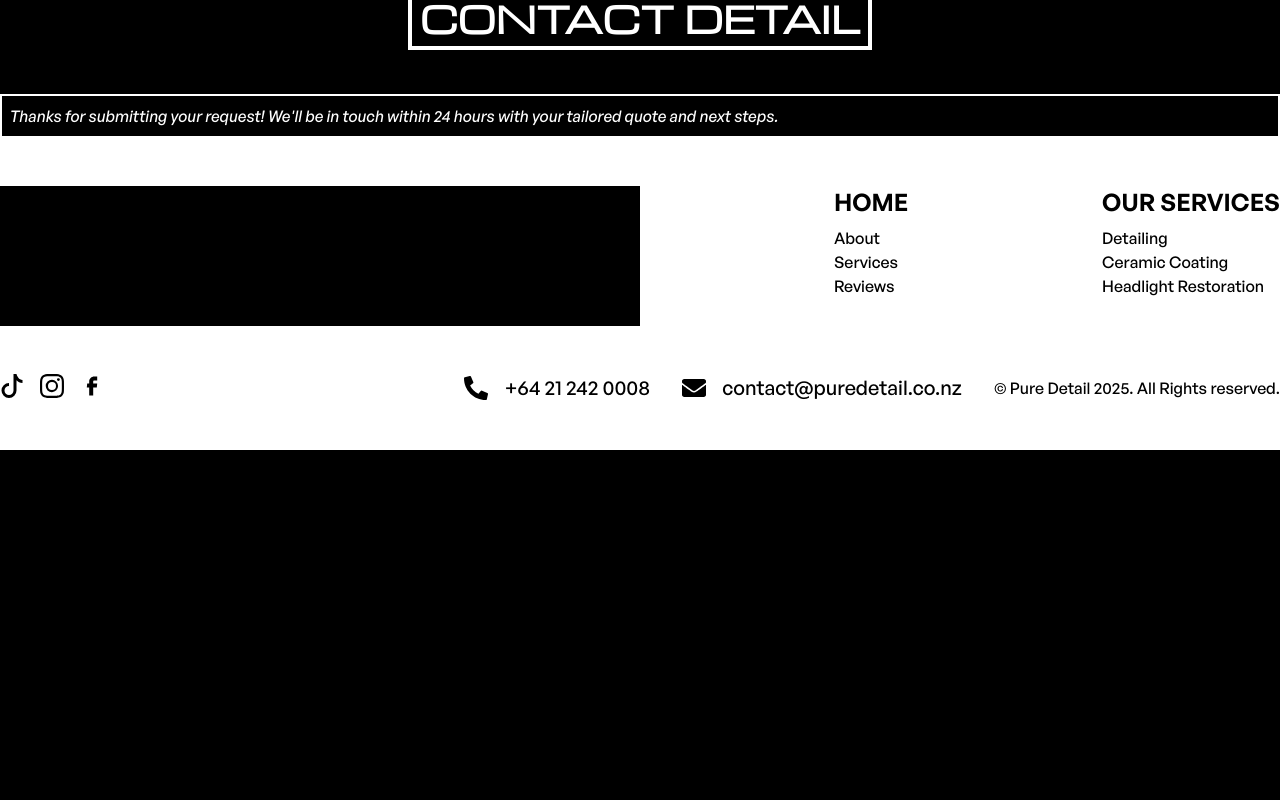
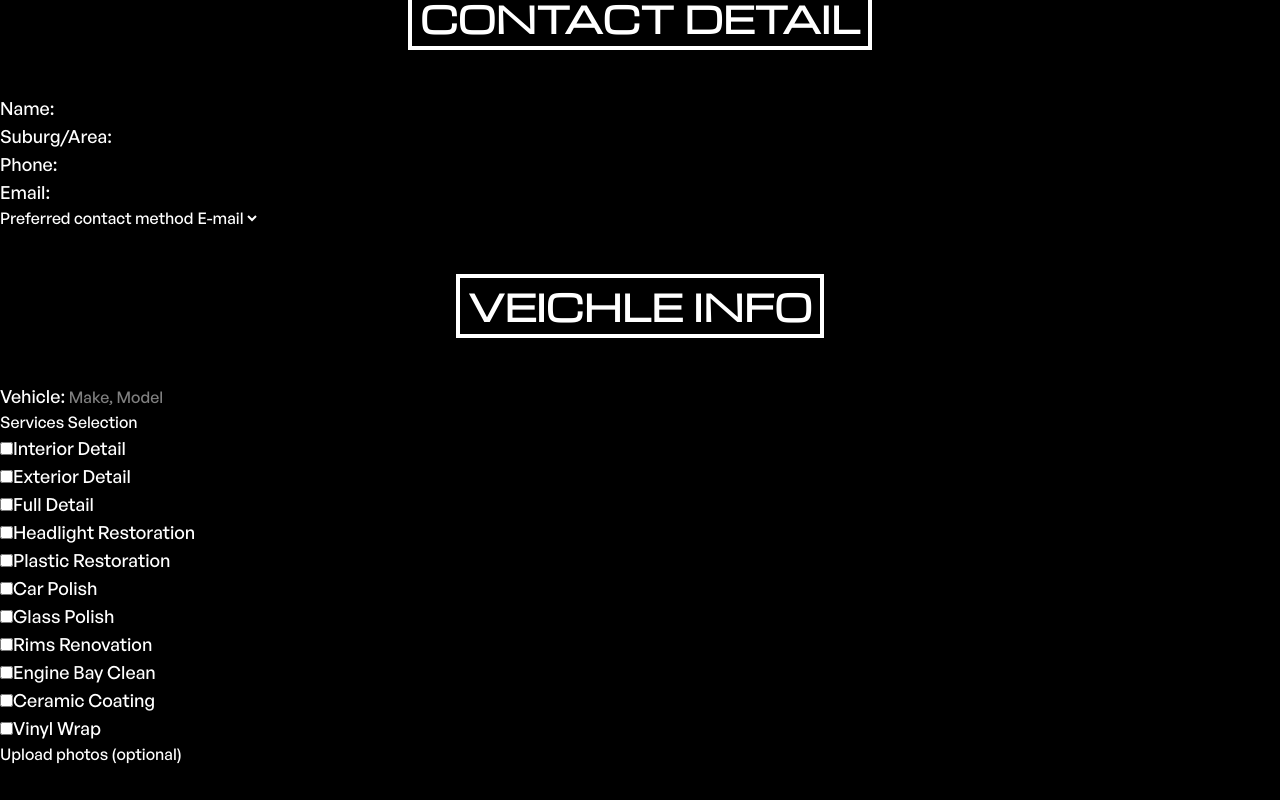
Before and after one commit to lucassdantas/pure_detail_website, a Next.js app: page /book in a window 1280 px wide. Shown: the part 600-1400 px from the top of the page. Before the commit the page ends 1050 px from the top, so only its background shows below. Built offline with nearby package versions, Linux system fonts and the light colour scheme.

Commit message:
building quote form

```diff
--- /dev/null
+++ b/src/app/book/ContactDetailsForm/index.tsx
@@ -0,0 +1,28 @@
+import { Section } from '@/app/components/Section'
+import React from 'react'
+
+export const ContactDetailsForm = () => {
+  const fields = [
+    {name:'Name', nameToCode:'name', type:'text'},
+    {name:'Suburg/Area', nameToCode:'suburb', type:'text'},
+    {name:'Phone', nameToCode:'phone', type:'text'},
+    {name:'Email', nameToCode:'email', type:'email'},
+  ]
+  return (
+    <form>
+      {fields.map(field => (
+        <fieldset key={field.nameToCode}>
+          <label htmlFor={field.nameToCode} className='text-lg'>{field.name}: </label>
+          <input name={field.nameToCode} id={field.nameToCode} type={field.type} className='underline-offset-1' />
+        </fieldset>
+      ))}
+      <fieldset>
+        <label htmlFor={'contactMethod'}>Preferred contact method</label>
+        <select name='contactMethod' id='contactMethod' >
+          <option value='email' className='text-black hover:text-black'>E-mail</option>
+          <option value='phone' className='text-black hover:text-black'>Phone</option>
+        </select>
+      </fieldset>
+    </form>
+  )
+}
--- a/src/app/book/QuoteForm/index.tsx
+++ /dev/null
@@ -1,7 +0,0 @@
-import React from 'react'
-
-export const QuoteForm = () => {
-  return (
-    <div>QuoteForm</div>
-  )
-}
--- /dev/null
+++ b/src/app/book/VeichleInfoForm/index.tsx
@@ -0,0 +1,91 @@
+import React from 'react'
+
+export const VehicleInfoForm = () => {
+
+  const fields = [
+    {
+      showNestedOptions:false, name:'Interior Detail', nameToCode:'interiorDetail', placeholder:'', type:'checkbox', options:[],
+      nestedOptions:[
+        {name:'Ae there any big/serious stains that need removing?', options:['Yes', 'No'], type:'select'},
+        {name:'Does your vehicle have pet hair?', options:['Yes', 'No'], type:'select'}
+      ]
+    },
+    {
+      showNestedOptions:false, name:'Exterior Detail', nameToCode:'exteriorDetail', placeholder:'', type:'checkbox', options:[],
+      nestedOptions:[
+        {name:'Condition', options:["Light dirty", 'Average', 'Heavy Dirt'], type:'select'}
+      ]
+    },
+    {
+      showNestedOptions:false, name:'Full Detail', nameToCode:'fullDetail', placeholder:'', type:'checkbox', options:[],
+      nestedOptions:[
+        {name:'Condition', options:["Light dirty", 'Average', 'Heavy Dirt'], type:'select'},
+        {name:'Are there any big/serious stains that need removing?', options:["Yes", 'No'], type:'select'},
+        {name:'Does your vehicle have pet hair', options:["Yes", 'No'], type:'select'},
+      ]
+    },
+    {
+      showNestedOptions:false, name:'Headlight Restoration', nameToCode:'headlightRestoration', placeholder:'', type:'checkbox', options:[],
+      nestedOptions:[
+        {name:'Are there any cracks in your headlights', options:["Yes", 'No'], type:'select'},
+      ]
+    },
+    {
+      showNestedOptions:false, name:'Plastic Restoration', nameToCode:'plasticRestoration', placeholder:'', type:'checkbox', options:[], nestedOptions:[]
+    },
+    {
+      showNestedOptions:false, name:'Car Polish', nameToCode:'carPolish', placeholder:'', type:'checkbox', options:[],
+      nestedOptions:[
+        {name:'Condition of paint', options:["Light Scratches", 'Medium scratches', 'Heavy scratches'], type:'select'},
+      ]
+    },
+    {
+      showNestedOptions:false, name:'Glass Polish', nameToCode:'glassPolish', placeholder:'', type:'checkbox', options:[],
+      nestedOptions:[
+        {name:'Are there any crack in the glass?', options:["Yes", "No"], type:'select'},
+      ]
+    },
+    {
+      showNestedOptions:false, name:'Rims Renovation', nameToCode:'rimsRenovation', placeholder:'', type:'checkbox', options:[],
+      nestedOptions:[
+        {name:'Condition of rims', options:["Lightly Scratched", 'Medium scratches', 'Heavily scratched/damaged'], type:'select'},
+      ]
+    },
+    {
+      showNestedOptions:false, name:'Engine Bay Clean', nameToCode:'rimsRenovation', placeholder:'', type:'checkbox', options:[],
+      nestedOptions:[]
+    },
+    {
+      showNestedOptions:false, name:'Ceramic Coating', nameToCode:'ceramicCoating', placeholder:'', type:'checkbox', options:[],
+      nestedOptions:[]
+    },
+    {
+      showNestedOptions:false, name:'Vinyl Wrap', nameToCode:'vinylWrap', placeholder:'', type:'checkbox', options:[],
+      nestedOptions:[
+        {name:'What are you looking for?', type:'text', placeholder:'e.g. full car wrap, roof wrap, bonnet wrap', options:[]}
+      ]
+    },
+
+
+
+  ]
+  return (
+    <form>
+      <fieldset >
+        <label htmlFor={'Vehicle'} className='text-lg'>Vehicle: </label>
+        <input  placeholder="Make, Model "/>
+      </fieldset>
+      <h3>Services Selection</h3>
+      {fields.map(field => (
+        <fieldset key={field.nameToCode}>
+          <input name={field.nameToCode} id={field.nameToCode} type={field.type} placeholder={field.name} className='underline-offset-1' />
+          <label htmlFor={field.nameToCode} className='text-lg'>{field.name} </label>
+        </fieldset>
+      ))}
+      <fieldset>
+        <label htmlFor={'optionalUpload'}>Upload photos (optional)</label>
+        <input name='optionalUpload' id='optionalUpload' />
+      </fieldset>
+    </form>
+  )
+}
--- a/src/app/book/page.tsx
+++ b/src/app/book/page.tsx
@@ -1,3 +1,5 @@
+import { ContactDetailsForm } from "@/app/book/ContactDetailsForm";
+import { VehicleInfoForm } from "@/app/book/VeichleInfoForm";
 import { Banner } from "@/app/components/Banner";
 import { HighLightedText } from "@/app/components/HighLightedText";
 import { HighLightedTitle } from "@/app/components/HighLightedTitle";
@@ -10,10 +12,13 @@ export default function BookPage() {
       <Banner title='Get a Quote Today' bgImgClass="bookBanner" hasButton={false} />
       <Section>
         <HighLightedTitle text="Contact Detail" />
-        <div className="relative flex flex-col gap-8">
+        <ContactDetailsForm/>
+        <HighLightedTitle text="Veichle Info" />
+        <VehicleInfoForm/>
 
+        <div className="w-full flex justify-center my-24">
+          <HighLightedText className='lg:w-[600px] w-full text-center text-lg'> Thanks for submitting your request! We'll be in touch within 24 hours with your tailored quote and next steps.</HighLightedText>
         </div>
-        <HighLightedText> Thanks for submitting your request! We'll be in touch within 24 hours with your tailored quote and next steps.</HighLightedText>
       </Section>
     </>
   );
--- a/src/app/components/Footer.tsx
+++ b/src/app/components/Footer.tsx
@@ -31,8 +31,9 @@ export const Footer = () => {
     <footer className='bg-white text-black py-12  w-full'>
       <Limiter className='flex flex-col justify-between gap-12 xl:px-0 px-6'>
         <div className="flex justify-between">
-          <div className='bg-black w-2/4 h-[140px]'></div>
-          {/* <img src='' alt='pure detail logo footer'/> */}
+          <div className='bg-black w-4/6 h-[140px]'>
+            {/* <img src='' alt='pure detail logo footer'/> */}
+          </div>
           {footerColumns.map((column, i ) => {
             return (
               <div key={column.title}>
@@ -45,7 +46,7 @@ export const Footer = () => {
           })}
         </div>
         <div className='flex justify-between'>
-          <div className="flex gap-2 text-2xl gap-4">
+          <div className="flex  text-2xl gap-4">
             <Link href={tiktokUrl}>
               <BsTiktok/>
             </Link>
--- a/src/app/services/page.tsx
+++ b/src/app/services/page.tsx
@@ -25,7 +25,7 @@ const servicesByCategory = allServices.reduce((acc, service) => {
             <div key={category} id={category.replace(' ', '-').toLowerCase()}>
               <HighLightedTitle text={category} className='' />
 
-              <div className="flex lg:flex-row flex-col flex-wrap justify-between gap-10 mt-12">
+              <div className="flex lg:flex-row flex-col flex-wrap justify-between gap-14 mt-12">
                 {services.map((service, i) => (
                   <>
                   <ServiceCard
@@ -40,7 +40,7 @@ const servicesByCategory = allServices.reduce((acc, service) => {
                     key={service.title}
                     hasButton={true}
                   />
-                  {(i+1 === services.length) && services.length%3!=0 && <div className='w-[320px]'></div>}
+                  {(i+1 === services.length) && services.length%3!=0 && <div className='w-[320px]' key={'extra-'+service.title}></div>}
                   </>
                 ))}
               </div>
```
